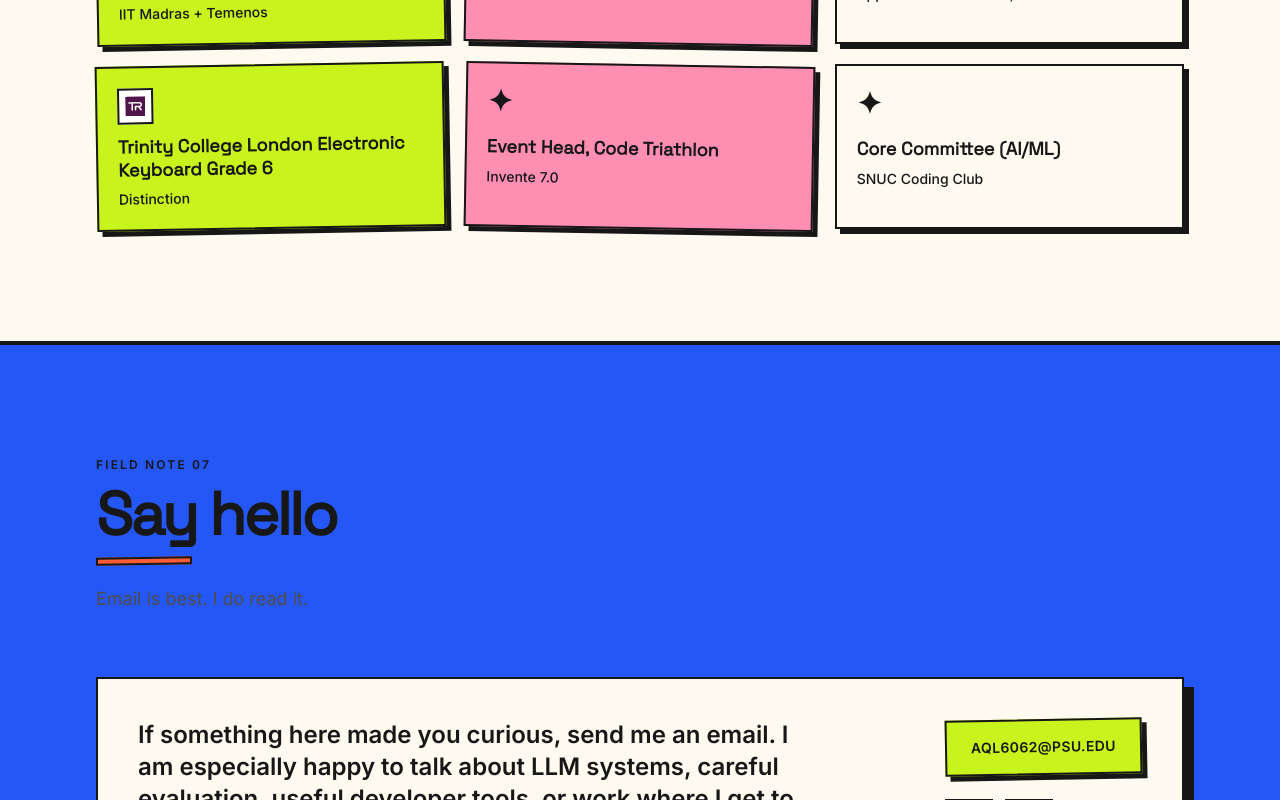
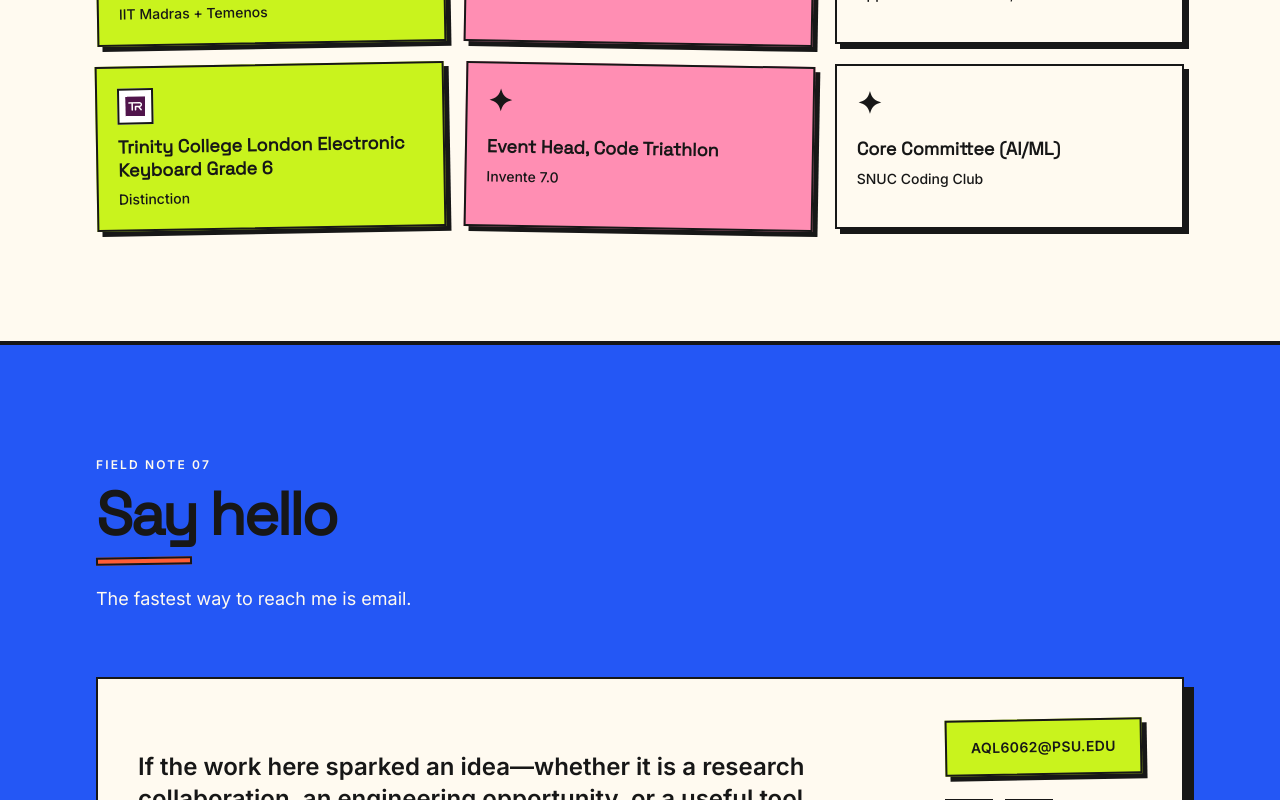
Before and after one commit to Achintya-Lakshmanan/achintya-lakshmanan.github.io, a React (Vite) app: page / in a window 1280 px wide. Shown: the part 11200-12000 px from the top of the page. Built offline with nearby package versions, Linux system fonts and the light colour scheme.

Commit message:
Refine portfolio contact section

```diff
--- a/src/components/Contact.tsx
+++ b/src/components/Contact.tsx
@@ -9,7 +9,8 @@
       id="contact"
       className="border-y-2 border-ink bg-accent-cyan"
       title="Say hello"
-      subtitle="Email is best. I do read it."
+      subtitle="The fastest way to reach me is email."
+      headerTone="on-accent"
     >
       <Reveal>
         <div className="grid gap-8 border-2 border-ink bg-[#fffaf0] p-7 shadow-[10px_10px_0_#171717] sm:p-10 lg:grid-cols-[1fr_auto] lg:items-end">
--- a/src/components/Section.tsx
+++ b/src/components/Section.tsx
@@ -9,6 +9,7 @@
   className?: string
   wash?: boolean
   compact?: boolean
+  headerTone?: 'default' | 'on-accent'
 }
 
 export function Section({
@@ -19,7 +20,12 @@
   className = '',
   wash = false,
   compact = false,
+  headerTone = 'default',
 }: SectionProps) {
+  const eyebrowColor = headerTone === 'on-accent' ? 'text-surface-raised' : 'text-ink'
+  const subtitleColor =
+    headerTone === 'on-accent' ? 'text-surface-raised' : 'text-ink-muted'
+
   return (
     <section
       id={id}
@@ -28,7 +34,7 @@
       <div className="mx-auto max-w-6xl px-5 sm:px-8">
         <Reveal>
           <div
-            className={`section-eyebrow max-w-3xl text-ink ${compact ? 'mb-8 sm:mb-10' : 'mb-12 sm:mb-16'}`}
+            className={`section-eyebrow max-w-3xl ${eyebrowColor} ${compact ? 'mb-8 sm:mb-10' : 'mb-12 sm:mb-16'}`}
           >
             <h2
               className={`font-display font-bold leading-[0.95] tracking-[-0.04em] text-ink ${compact ? 'text-4xl sm:text-5xl' : 'text-4xl sm:text-6xl'}`}
@@ -37,7 +43,7 @@
               <span className="section-underline" aria-hidden />
             </h2>
             {subtitle && (
-              <p className="mt-5 max-w-2xl text-base leading-relaxed text-ink-muted sm:text-lg">
+              <p className={`mt-5 max-w-2xl text-base leading-relaxed sm:text-lg ${subtitleColor}`}>
                 {subtitle}
               </p>
             )}
--- a/src/data/content.ts
+++ b/src/data/content.ts
@@ -122,7 +122,7 @@
     },
   ],
   contactCopy:
-    'If something here made you curious, send me an email. I am especially happy to talk about LLM systems, careful evaluation, useful developer tools, or work where I get to do all three.',
+    'If the work here sparked an idea—whether it is a research collaboration, an engineering opportunity, or a useful tool worth building—I’d love to hear from you.',
   socials: [
     {
       label: 'GitHub',
```
